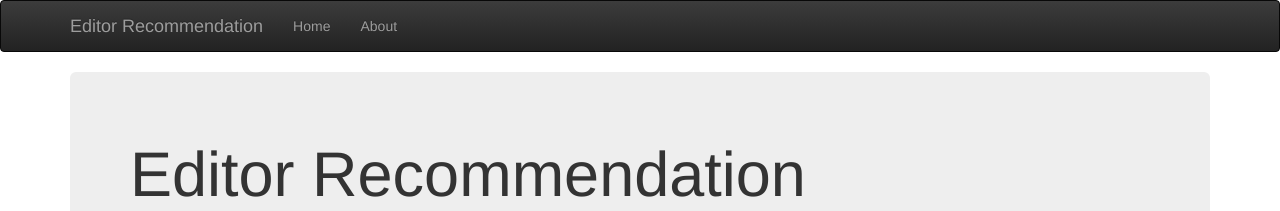
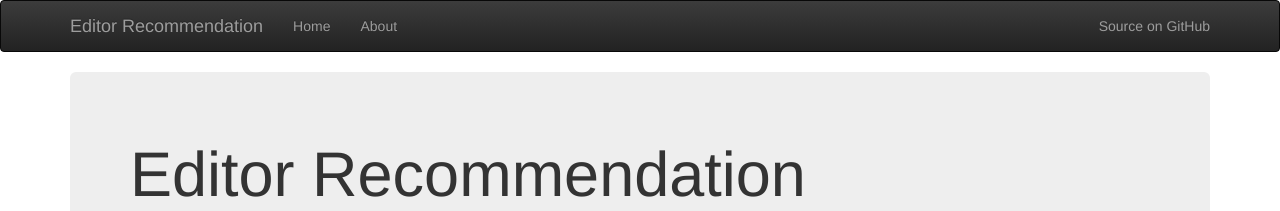
Before and after one commit to ckeditor/editor-recommendations, a Jekyll site: the page built from index.md, in a window 1280 px wide. Shown: the top 211 px of the page. Built offline with Jekyll 4.4.1, drawn with Linux system fonts in a browser that asks for light colours.

Commit message:
Added a GH link to the navbar.

```diff
--- a/_layouts/default.html
+++ b/_layouts/default.html
@@ -24,6 +24,7 @@
                 <li><a href="{{ site.baseurl }}/">Home</a></li>
                 <li><a href="{{ site.baseurl }}/about">About</a></li>
             </ul>
+            <p class="navbar-text navbar-right"><a href="https://github.com/fredck/test-erfc" class="navbar-link">Source on GitHub</a></p>
         </div><!--/.nav-collapse -->
     </div>
 </nav>
```
